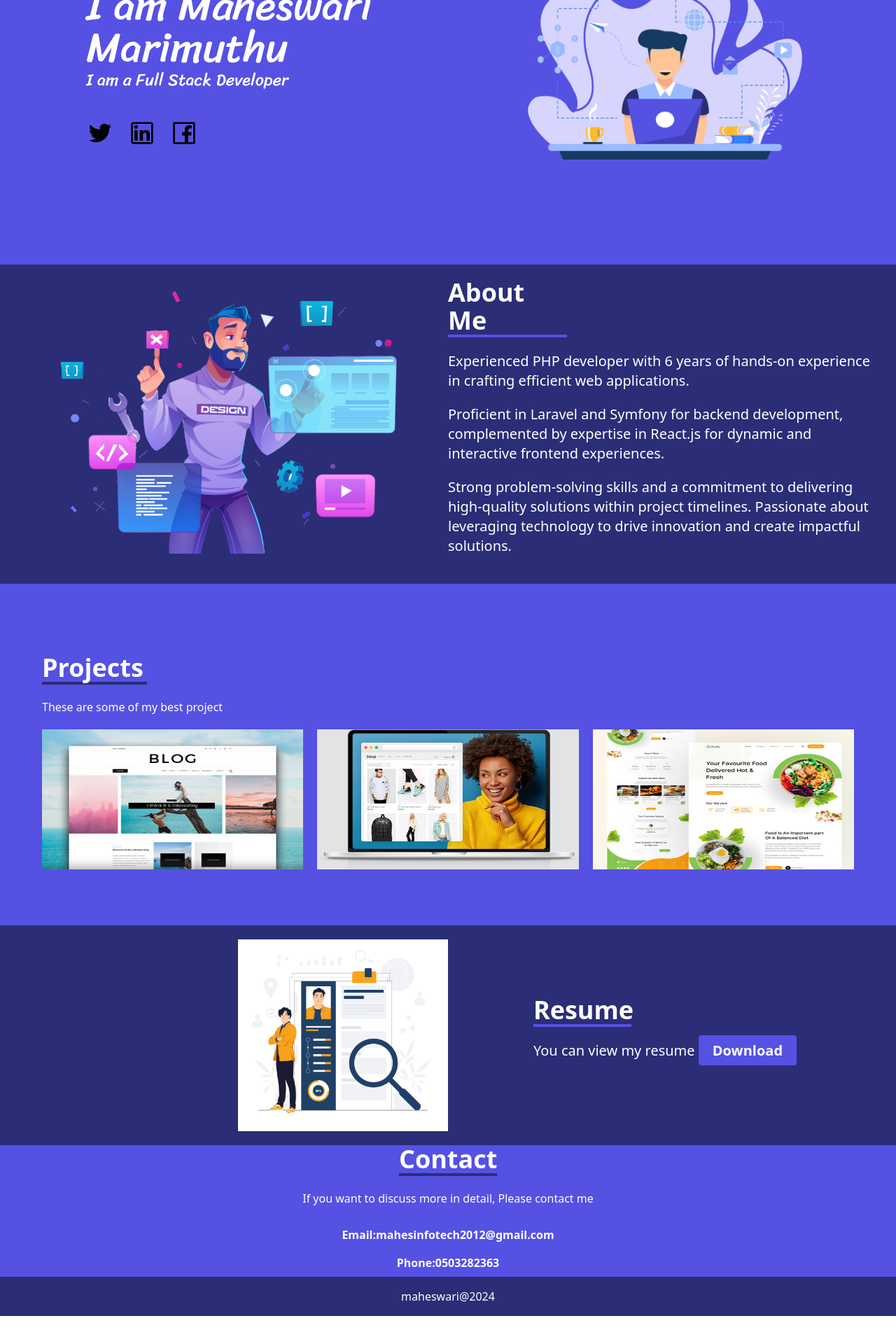
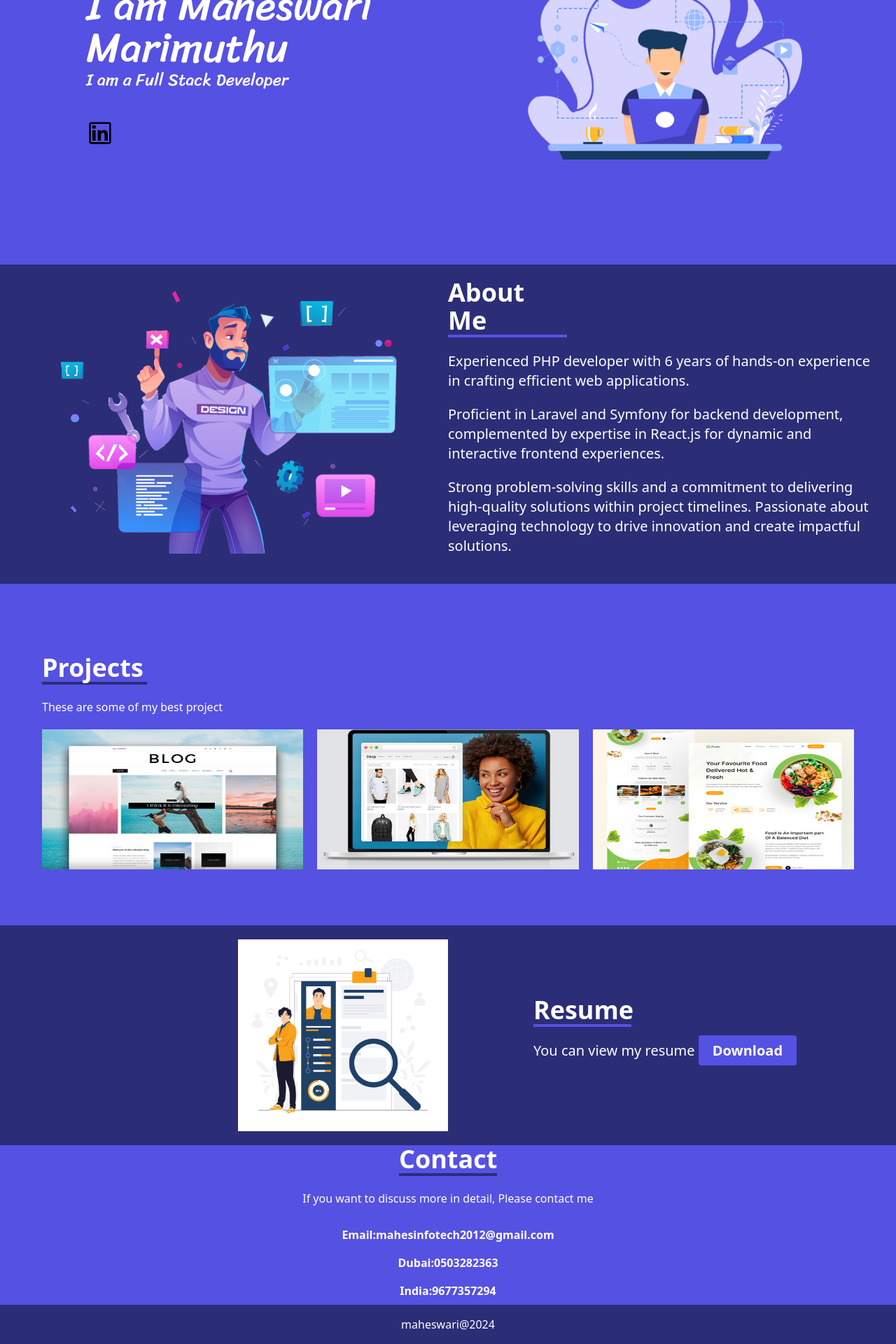
Before and after one commit to mahesfsp/react-portfolio, a React (Create React App) app: page / in a window 1280 px wide. Shown: the part 250-2170 px from the top of the page at 70% size. Before the commit the page ends 2130 px from the top, so only its background shows below. Built offline with nearby package versions, Linux system fonts and the light colour scheme.

Commit message:
updated mahes resume content

```diff
--- a/src/components/Contact.js
+++ b/src/components/Contact.js
@@ -1,7 +1,8 @@
 export default function Contact() {
 const config ={
   email:'mahesinfotech2012@gmail.com',
-  phone:'0503282363'
+  phone:'0503282363',
+  indianumber:'9677357294'
 }
 
   return (
@@ -17,7 +18,10 @@ const config ={
           <span className="font-bold">Email:{config.email}</span>
         </p>
         <p className="py-2">
-          <span className="font-bold">Phone:{config.phone}</span>
+          <span className="font-bold">Dubai:{config.phone}</span>
+        </p>
+        <p className="py-2">
+          <span className="font-bold">India:{config.indianumber}</span>
         </p>
       </div>
     </section>
--- a/src/components/Hero.js
+++ b/src/components/Hero.js
@@ -8,7 +8,7 @@ export default function Hero(){
         social:{
             twitter:'',
             facebook:'',
-            linkedin:''
+            linkedin:'https://www.linkedin.com/in/mahesinfotech/'
         }
     }
     return <section className='flex flex-col md:flex-row px-5 py-32 bg-primary justify-center'>
@@ -18,9 +18,9 @@ export default function Hero(){
         <p className='text-2xl'>{config.subtitle}</p>
         </h1>
         <div className='flex py-10'>
-            <a href={config.social.twitter} className='pr-5 hover:text-white'><AiOutlineTwitter size={40}/></a>
+            {/* <a href={config.social.twitter} className='pr-5 hover:text-white'><AiOutlineTwitter size={40}/></a> */}
             <a href={config.social.linkedin} className='pr-5 hover:text-white'><AiOutlineLinkedin size={40}/></a>
-            <a href={config.social.facebook} className='hover:text-white'><AiOutlineFacebook size={40}/></a>
+            {/* <a href={config.social.facebook} className='hover:text-white'><AiOutlineFacebook size={40}/></a> */}
         </div>
        </div>
         <img className='md:w-1/3' src={HeroImg}></img>
--- a/src/components/Projects.js
+++ b/src/components/Projects.js
@@ -7,18 +7,18 @@ export default function Projects() {
     projects: [
       {
         image: websiteimg1,
-        description: "Ecommerce build with mern stack",
-        link: "",
+        description: "Chowkti : Orchestrated, and oversaw the complete frontend and backend development of a daily wage worker-hirer marketplace, leveraging Angular, React Native, Laravel, Nest JS, MySQL, and AWS technologies, resulting in a user base of over 50K users.",
+        link: "https://chowkti.com/",
       },
       {
         image: websiteimg2,
-        description: "Ecommerce build with mern stack",
-        link: "",
+        description: "Artiner is a platform for all the artist to display, promote and sale their art works to their art lover.I was associated with Artiner product development team as Technical Lead, as a lead developer my primary role is to deliver productive output by translating business requirement to development.",
+        link: "https://www.artiner.com/",
       },
       {
         image: websiteimg3,
-        description: "Ecommerce build with mern stack",
-        link: "",
+        description: "IDFC FIRST BANK :Facilitated on-field lead generation for managers and sales officers with the IDFC FIRST BANK - SO APP, streamlining attendance tracking and leave management for enhanced operational efficiency.",
+        link: "https://www.idfcfirstbank.com/",
       },
     ],
   };
--- a/src/components/Resume.js
+++ b/src/components/Resume.js
@@ -1,21 +1,29 @@
 import ResumeImg from "../assets/resume.jpg";
+import ResumePdf from "../assets/Node_TypeScript.pdf";
 
 export default function Resume() {
-
-  const config={
-    link:'https://www.antennahouse.com/hubfs/xsl-fo-sample/pdf/basic-link-1.pdf'
-  }
   return (
     <section className="flex flex-col md:flex-row bg-secondary px-5" id="resume">
       <div className="md:w-1/2 py-5 flex justify-center md:justify-end">
-        <img className='w-[300px]' alt="about me" src={ResumeImg} />
+        <img className="w-[300px]" alt="about me" src={ResumeImg} />
       </div>
-      <div className="py-5 md:w-1/2 flex  justify-center">
+      <div className="py-5 md:w-1/2 flex justify-center">
         <div className="flex flex-col justify-center">
           <h1 className="text-4xl text-white border-b-4 border-primary mb-5 w-[140px] font-bold">
             Resume
           </h1>
-          <p className="pb-5 text-xl text-white">You can view my resume <a className="btn" target='_blank' href={config.link}>Download</a></p>
+          <p className="pb-5 text-xl text-white">
+            You can view my resume{" "}
+            <a
+              className="btn"
+              target="_blank"
+              rel="noopener noreferrer"
+              href={ResumePdf}
+              download="resume.pdf"
+            >
+              Download
+            </a>
+          </p>
         </div>
       </div>
     </section>
```
Also changed, not shown: 1 other file (tests, documents, lock files or other folders).
